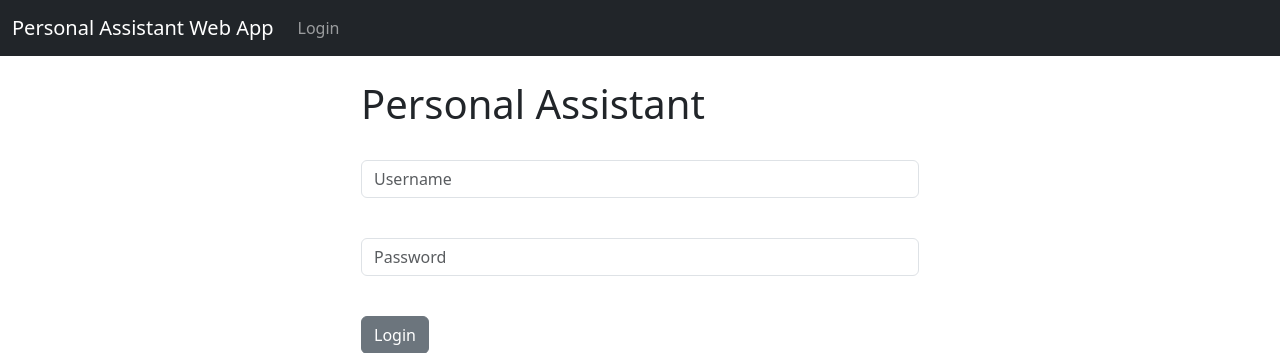
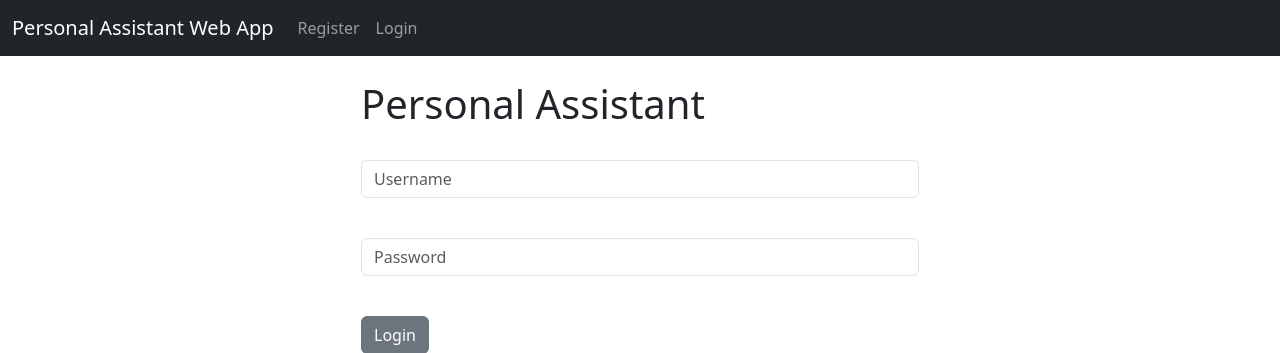
Before and after one commit to XinyingPeh/personal-voice-assistant, a Django app: template djangoproject/voiceassistant_backend/templates/home.html in a window 1280 px wide. Shown: the top 353 px of the page. Run offline with Django 4.2, Linux system fonts and the light colour scheme; the template is opened without the code that fills it, so the values that code supplies are empty; parts of the project's set-up code (start-up, migrations or seed data) failed here and were passed over.

Commit message:
add reg button on nav

```diff
--- a/djangoproject/voiceassistant_backend/templates/navbar.html
+++ b/djangoproject/voiceassistant_backend/templates/navbar.html
@@ -13,9 +13,9 @@
           </li>
 
           {% else %}
-          {% comment %} <li class="nav-item">
+           <li class="nav-item">
             <a class="nav-link" href="{% url 'register' %}">Register</a>
-          </li> {% endcomment %}
+          </li>
           <li class="nav-item">
             <a class="nav-link" href="{% url 'home' %}">Login</a>
           </li>
```
